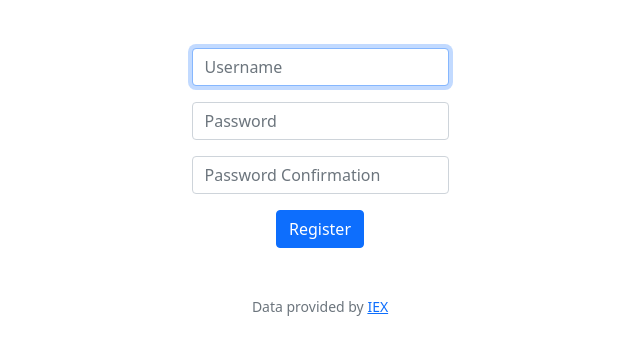
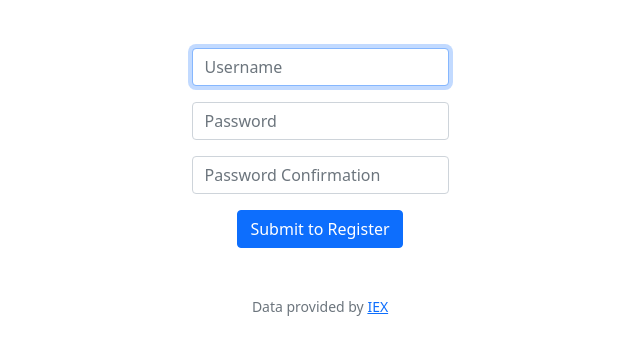
Before and after one commit to MdTs121220/csx50, a Flask app: page /register in a window 1280 px wide. Shown: the part 76-431 px from the top of the page, without its empty margins (320-960 px from the left). Run offline with Flask 2, Linux system fonts and the light colour scheme; some libraries are stand-ins or nearby versions.

Commit message:
Thu, Feb 9, 2023, 9:23 PM +09:00

```diff
--- a/finance/templates/register.html
+++ b/finance/templates/register.html
@@ -15,6 +15,6 @@
         <div class="mb-3">
             <input class="form-control mx-auto w-auto" name="confirmation" placeholder="Password Confirmation" type="password">
         </div>
-        <button class="btn btn-primary" type="submit">Register</button>
+        <button class="btn btn-primary" type="submit">Submit to Register</button>
     </form>
 {% endblock %}
```
